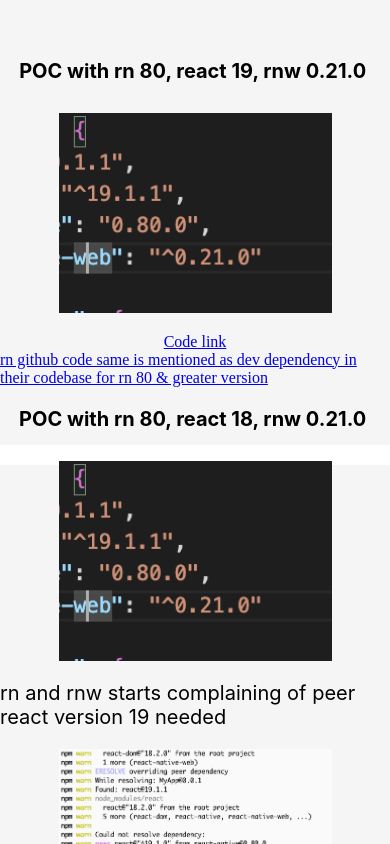
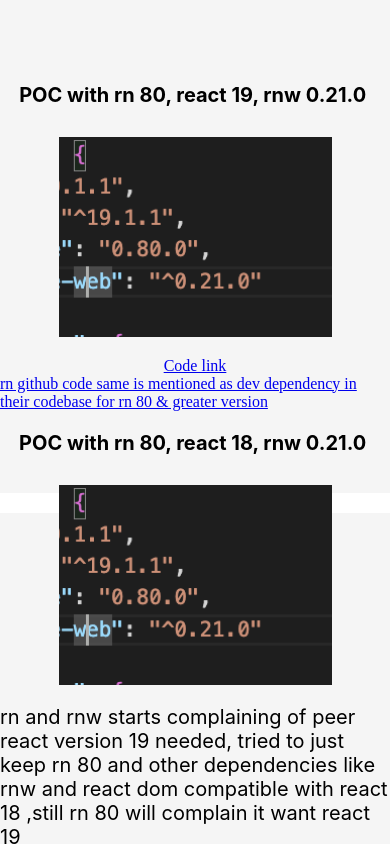
Before and after one commit to ankitt8/cross-platform-myapp, a React Native app: screen / in a window 390 px wide. Shown: the top 844 px of the page. Built offline with nearby package versions, Linux system fonts and the light colour scheme.

Commit message:
updated content

```diff
--- a/App.tsx
+++ b/App.tsx
@@ -31,8 +31,10 @@
       <View style={{ marginTop: 20, width: '100%', ...styles.container }}>
         <Text style={styles.textpoc}>POC with rn 80, react 18, rnw 0.21.0 </Text>
         <Image style={styles.image} source={require('./images/dependencies.png')} />
-        <Text style={styles.text}>rn and rnw starts complaining of peer react version 19 needed </Text>
+        <Text style={styles.text}>rn and rnw starts complaining of peer react version 19 needed, tried to just keep rn 80 and other dependencies like rnw and react dom compatible with react 18 ,still rn 80 will complain it want react 19  </Text>
+        <Text style={styles.text}></Text>
         <Image style={styles.image} source={require('./images/error-withreact18.png')} />
+
       </View>
     </View>
   );
```
Also changed, not shown: 1 other file (tests, documents, lock files or other folders).
